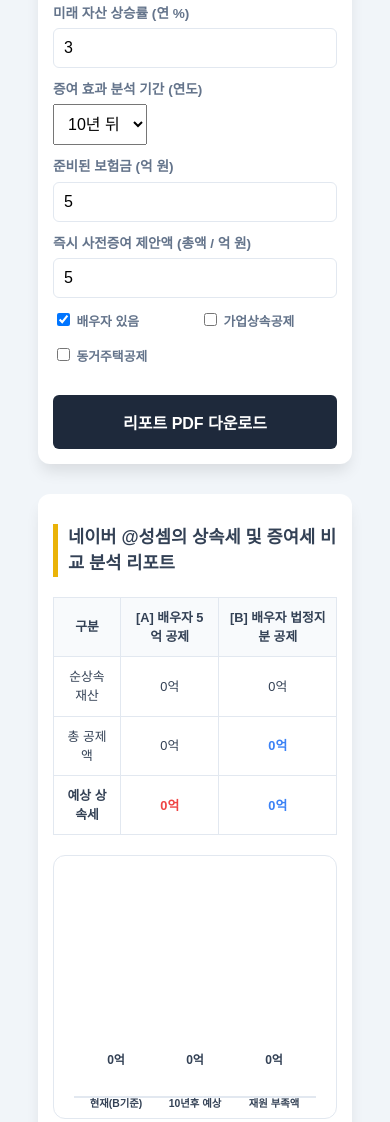
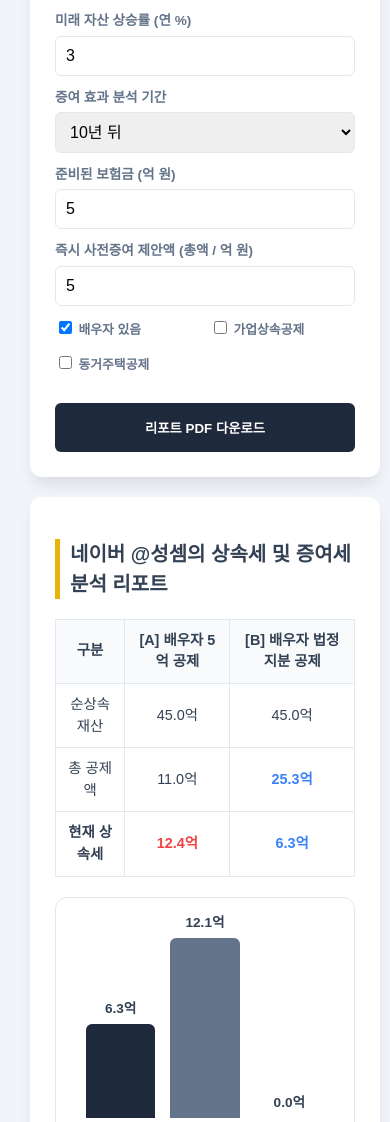
Before and after one commit to James2586/sangsok-consulting, a plain HTML site: page index.html in a window 390 px wide. Shown: the part 416-1538 px from the top of the page. Drawn offline with nearby package versions, Linux system fonts and the light colour scheme.

Commit message:
Add files via upload

```diff
--- a/index.html
+++ b/index.html
@@ -8,78 +8,53 @@
     <script src="https://cdnjs.cloudflare.com/ajax/libs/jspdf/2.5.1/jspdf.umd.min.js"></script>
     <style>
         :root { --primary: #1e293b; --accent: #eab308; --danger: #ef4444; --success: #22c55e; --blue: #3b82f6; }
-        body { font-family: 'Pretendard', sans-serif; background: #f1f5f9; padding: 20px; color: #334155; line-height: 1.5; }
-        .container { max-width: 1200px; margin: 0 auto; display: grid; grid-template-columns: 400px 1fr; gap: 20px; }
+        body { font-family: 'Pretendard', sans-serif; background: #f1f5f9; padding: 20px; color: #334155; line-height: 1.5; margin: 0; }
+
+        /* 데스크탑 레이아웃 (우선 적용) */
+        .container {
+            max-width: 1200px;
+            margin: 0 auto;
+            display: grid;
+            grid-template-columns: 400px 1fr;
+            gap: 20px;
+        }
+
         .panel { background: white; padding: 25px; border-radius: 12px; box-shadow: 0 10px 15px -3px rgba(0,0,0,0.1); }
         h2 { border-left: 5px solid var(--accent); padding-left: 10px; margin-bottom: 20px; font-size: 1.25rem; }
 
         .input-group { margin-bottom: 12px; }
         label { display: block; font-size: 0.85rem; margin-bottom: 4px; font-weight: 600; color: #64748b; }
-        input[type="number"] { width: 100%; padding: 8px 12px; border: 1px solid #e2e8f0; border-radius: 6px; box-sizing: border-box; }
+        input[type="number"], select { width: 100%; padding: 10px; border: 1px solid #e2e8f0; border-radius: 6px; box-sizing: border-box; font-size: 16px; }
 
-        /* 비교 테이블 스타일 */
-        .compare-table { width: 100%; border-collapse: collapse; margin-bottom: 20px; font-size: 0.9rem; }
+        /* 비교 테이블 */
+        .compare-table { width: 100%; border-collapse: collapse; margin-bottom: 20px; font-size: 0.9rem; min-width: 300px; }
         .compare-table th { background: #f8fafc; padding: 10px; border: 1px solid #e2e8f0; text-align: center; }
         .compare-table td { padding: 10px; border: 1px solid #e2e8f0; text-align: center; }
         .highlight-blue { color: var(--blue); font-weight: bold; }
         .highlight-red { color: var(--danger); font-weight: bold; }
 
+        /* 차트 */
         .chart-container { background: white; padding: 20px; border-radius: 12px; border: 1px solid #e2e8f0; margin-bottom: 20px; }
         .chart-area { height: 180px; display: flex; align-items: flex-end; gap: 30px; padding: 20px 40px; border-bottom: 2px solid #e2e8f0; position: relative; }
         .bar { flex: 1; background: #cbd5e1; position: relative; border-radius: 6px 6px 0 0; transition: all 0.5s ease; }
         .bar.active { background: var(--primary); }
         .bar.warning { background: var(--danger); }
-        .bar-label { position: absolute; bottom: -30px; width: 100%; text-align: center; font-size: 0.75rem; font-weight: 600; }
+        .bar-label { position: absolute; bottom: -35px; width: 100%; text-align: center; font-size: 0.75rem; font-weight: 600; }
         .bar-value { position: absolute; top: -25px; width: 100%; text-align: center; font-weight: 800; font-size: 0.85rem; }
 
         .gift-box { background: #f0fdf4; padding: 15px; border-radius: 10px; border: 1px solid var(--success); margin-top: 20px; }
+        .gift-grid { display: grid; grid-template-columns: 1fr 1fr; gap: 15px; }
         .pro-tip { background: #fffbeb; border: 1px solid #fef3c7; padding: 15px; border-radius: 8px; font-size: 0.9rem; margin-top: 15px; }
-        .btn-pdf { background: var(--primary); color: white; border: none; padding: 12px; border-radius: 6px; cursor: pointer; font-weight: 600; width: 100%; margin-top: 10px; }
+        .btn-pdf { background: var(--primary); color: white; border: none; padding: 15px; border-radius: 6px; cursor: pointer; font-weight: 600; width: 100%; margin-top: 10px; }
 
-        /* 모바일 최적화 스타일 추가 */
+        /* 모바일 최적화 (화면 너비 850px 이하) */
         @media (max-width: 850px) {
-            .container {
-                grid-template-columns: 1fr; /* 1컬럼으로 변경 */
-                padding: 10px;
+            .container { grid-template-columns: 1fr; padding: 10px; }
+            .compare-table-wrapper { overflow-x: auto; -webkit-overflow-scrolling: touch; }
+            .gift-grid { grid-template-columns: 1fr; }
+            .chart-area { padding: 20px 10px; gap: 15px; }
+            .bar-label { font-size: 0.65rem; }
         }
-            .panel {
-                padding: 15px;
-            }
-            h2 {
-                font-size: 1.1rem;
-            }
-            .compare-table {
-                font-size: 0.8rem;
-                display: block;
-                overflow-x: auto; /* 테이블 가로 스크롤 */
-            }
-            .chart-area {
-                padding: 20px 10px;
-                gap: 15px;
-            }
-            .bar-label {
-                font-size: 0.65rem;
-                bottom: -35px;
-            }
-            .bar-value {
-                font-size: 0.75rem;
-            }
-            .gift-box div[style*="grid-template-columns"] {
-                grid-template-columns: 1fr !important; /* 증여 비교 박스 세로 배치 */
-            }
-            .no-print {
-                margin-bottom: 10px;
-            }
-            input[type="number"], select {
-                font-size: 16px; /* 모바일에서 input 포커스 시 자동 줌 방지 */
-                padding: 10px;
-            }
-            .btn-pdf {
-                padding: 15px;
-                font-size: 1rem;
-            }
-        }
-
     </style>
 </head>
 <body>
@@ -92,19 +67,15 @@
         <div class="input-group"><label>총 부채 (억 원)</label><input type="number" id="debt" value="5" oninput="update()"></div>
         <div class="input-group"><label>자녀 수 (명)</label><input type="number" id="child_count" value="2" oninput="update()"></div>
         <div class="input-group"><label>미래 자산 상승률 (연 %)</label><input type="number" id="growth" value="3" oninput="update()"></div>
+
         <div class="input-group">
-            <label>증여 효과 분석 기간 (연도)</label>
+            <label>증여 효과 분석 기간</label>
             <select id="analysis_years" onchange="update()">
-                <option value="1">1년 뒤</option>
-                <option value="2">2년 뒤</option>
-                <option value="3">3년 뒤</option>
-                <option value="4">4년 뒤</option>
-                <option value="5">5년 뒤</option>
-                <option value="6">6년 뒤</option>
-                <option value="7">7년 뒤</option>
-                <option value="8">8년 뒤</option>
-                <option value="9">9년 뒤</option>
-                <option value="10" selected><span id="display_years">10</span>년 뒤</option>
+                <script>
+                    for(let i=1; i<=10; i++) {
+                        document.write(`<option value="${i}" ${i==10?'selected':''}>${i}년 뒤</option>`);
+                    }
+                </script>
             </select>
         </div>
 
@@ -120,8 +91,9 @@
     </div>
 
     <div class="panel" id="capture-target">
-        <h2>네이버 @성셈의 상속세 및 증여세 비교 분석 리포트</h2>
+        <h2>네이버 @성셈의 상속세 및 증여세 분석 리포트</h2>
 
+        <div class="compare-table-wrapper">
             <table class="compare-table">
                 <thead>
                     <tr>
@@ -142,12 +114,13 @@
                         <td id="row_deduct_b" class="highlight-blue">0억</td>
                     </tr>
                     <tr>
-                    <td><strong>예상 상속세</strong></td>
+                        <td><strong>현재 상속세</strong></td>
                         <td id="row_tax_a" class="highlight-red">0억</td>
                         <td id="row_tax_b" class="highlight-blue">0억</td>
                     </tr>
                 </tbody>
             </table>
+        </div>
 
         <div class="chart-container">
             <div class="chart-area">
@@ -159,7 +132,7 @@
 
         <div class="gift-box">
             <h3 style="margin-top:0; font-size: 1rem; color: #166534;">🎁 사전증여 실행 시 상세 효과 (<span id="display_years">10</span>년 뒤 기준)</h3>
-            <div style="display: grid; grid-template-columns: 1fr 1fr; gap: 15px;">
+            <div class="gift-grid">
                 <div style="background:white; padding:10px; border-radius:8px; border:1px solid #d1fae5;">
                     <strong>증여 미실행 시</strong><br>
                     • 미래 상속세: <span id="gift_none_tax">0억</span>
@@ -180,7 +153,6 @@
 </div>
 
 <script>
-// 세액 계산 (누진세율 적용)
 function calculateTax(base) {
     if (base <= 0) return 0;
     if (base <= 1) return base * 0.1;
@@ -191,31 +163,32 @@
 }
 
 function update() {
+    // 입력값 로드
     const re = parseFloat(document.getElementById('re_asset').value) || 0;
     const cash = parseFloat(document.getElementById('cash_asset').value) || 0;
     const debt = parseFloat(document.getElementById('debt').value) || 0;
     const childCount = parseInt(document.getElementById('child_count').value) || 0;
     const growth = parseFloat(document.getElementById('growth').value) / 100;
+    const years = parseInt(document.getElementById('analysis_years').value) || 10;
     const insurance = parseFloat(document.getElementById('insurance').value) || 0;
     const giftAmt = parseFloat(document.getElementById('gift_plan').value) || 0;
-
     const hasSpouse = document.getElementById('has_spouse').checked;
     const isBiz = document.getElementById('biz_deduct').checked;
     const isLive = document.getElementById('live_together').checked;
 
     const netAsset = (re + cash) - debt;
 
-    // 공통 공제 항목
+    // 공제 계산
     const d_base = 5;
     const d_cash = (cash - debt > 0) ? Math.min((cash - debt) * 0.2, 2) : 0;
     const d_etc = (isLive ? Math.min(re * 0.8, 6) : 0) + (isBiz ? 100 : 0);
     const commonDeduct = d_base + d_cash + d_etc;
 
-    // 시나리오 A: 배우자 5억 고정
+    // 시나리오 A (배우자 5억)
     const deductA = commonDeduct + (hasSpouse ? 5 : 0);
     const taxA = calculateTax(netAsset - deductA);
 
-    // 시나리오 B: 배우자 법정지분 (최대 30억)
+    // 시나리오 B (배우자 법정지분)
     let d_spouse_max = 0;
     if (hasSpouse) {
         const ratio = 1.5 / (1.5 + childCount);
@@ -224,33 +197,16 @@
     const deductB = commonDeduct + d_spouse_max;
     const taxB = calculateTax(netAsset - deductB);
 
-    // 테이블 업데이트
+    // 결과 텍스트 업데이트
     document.getElementById('row_net_a').innerText = document.getElementById('row_net_b').innerText = netAsset.toFixed(1) + "억";
     document.getElementById('row_deduct_a').innerText = deductA.toFixed(1) + "억";
     document.getElementById('row_deduct_b').innerText = deductB.toFixed(1) + "억";
     document.getElementById('row_tax_a').innerText = taxA.toFixed(1) + "억";
     document.getElementById('row_tax_b').innerText = taxB.toFixed(1) + "억";
-
-    // 미래 세액 시뮬레이션 (B시나리오 기준)
-    /* Logic Updated for Dynamic Years */
-
-
-    // 증여세 상세 계산 (자녀 1인당 5천 공제)
-    let totalGiftTax = 0;
-    if (giftAmt > 0) {
-        const perChildGift = giftAmt / (childCount || 1);
-        const taxPerChild = calculateTax(Math.max(0, perChildGift - 0.5));
-        totalGiftTax = taxPerChild * (childCount || 1);
-    }
-
-
-
-
-    const years = parseInt(document.getElementById('analysis_years').value) || 10;
     document.getElementById('display_years').innerText = years;
     document.getElementById('label_future').innerText = years + "년후 예상";
 
-    // 선택된 기간에 따른 미래 시뮬레이션
+    // 미래 및 증여 계산
     const reFuture = re * Math.pow(1 + growth, years);
     const taxFutureNoGift = calculateTax((reFuture + cash - debt) - deductB);
 
@@ -265,14 +221,12 @@
     const taxFutureWithGift = calculateTax((reFutureWithGift + cash - debt) - deductB);
     const saving = taxFutureNoGift - (taxFutureWithGift + totalGiftTax);
 
-
-    // 증여 섹션 업데이트
     document.getElementById('gift_none_tax').innerText = taxFutureNoGift.toFixed(1) + "억";
     document.getElementById('gift_tax_cost').innerText = totalGiftTax.toFixed(2) + "억";
     document.getElementById('gift_done_tax').innerText = taxFutureWithGift.toFixed(1) + "억";
     document.getElementById('total_saving_val').innerText = Math.max(0, saving).toFixed(1);
 
-    // 차트 업데이트
+    // 차트 수치 업데이트
     const gap = Math.max(0, taxFutureNoGift - insurance - cash);
     document.getElementById('val_now').innerText = taxB.toFixed(1) + "억";
     document.getElementById('val_future').innerText = taxFutureNoGift.toFixed(1) + "억";
@@ -283,13 +237,13 @@
     document.getElementById('bar_future').style.height = (taxFutureNoGift / maxVal * 100) + "%";
     document.getElementById('bar_gap').style.height = (gap / maxVal * 100) + "%";
 
-    // 가이드 메시지
-    let note = `<strong>[전문가 분석] 본 보고서는 단순 참고용입니다.</strong><br>`;
+    // 컨설팅 메시지
+    let note = `<strong>[전문가 분석]</strong><br>`;
     if (hasSpouse) {
-        note += `✅ 배우자 공제를 법정지분(B)으로 활용 시 시나리오 A 대비 <b>${(taxA - taxB).toFixed(1)}억</b> 절세됩니다.`;
+        note += `✅ 법정지분 상속 시 시나리오 A 대비 <b>${(taxA - taxB).toFixed(1)}억</b> 추가 절세됩니다.`;
     }
     if (saving > 0) {
-        note += `<br>✅ 지금 <b>${giftAmt}억</b>을 증여하면 <span id="display_years">10</span>년 뒤 상속세를 포함한 총 세액을 <b>${saving.toFixed(1)}억</b> 줄일 수 있습니다.`;
+        note += `<br>✅ 지금 <b>${giftAmt}억</b>을 증여하면 ${years}년 뒤 총 세액을 <b>${saving.toFixed(1)}억</b> 더 줄일 수 있습니다.`;
     }
     document.getElementById('consulting_note').innerHTML = note;
 }
@@ -302,10 +256,11 @@
     const pdfWidth = pdf.internal.pageSize.getWidth();
     const pdfHeight = (canvas.height * pdfWidth) / canvas.width;
     pdf.addImage(imgData, 'PNG', 0, 10, pdfWidth, pdfHeight);
-    pdf.save('상속세_증여세_비교리포트.pdf');
+    pdf.save('상속세_분석_리포트.pdf');
 }
 
-update();
+// 초기 로딩 시 계산 실행
+window.onload = update;
 </script>
 </body>
 </html>
```
Lines whose indentation alone changed are shown as unchanged.
